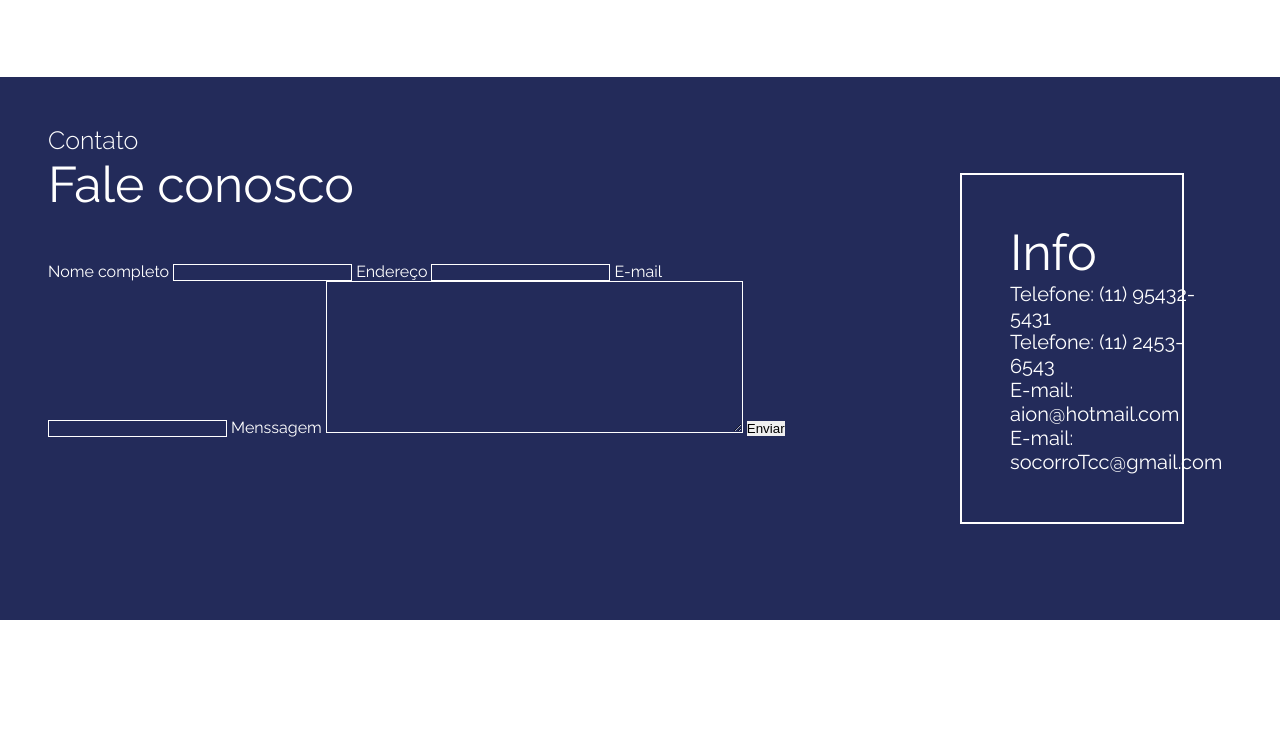
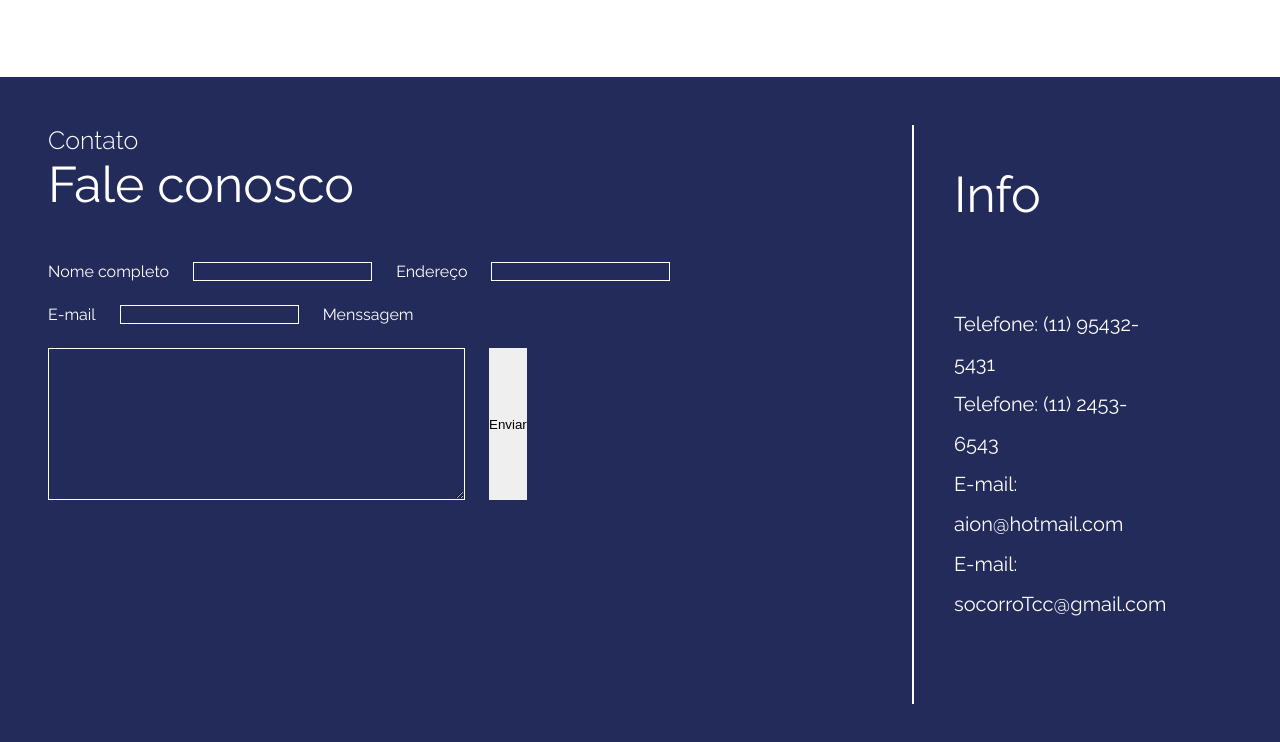
Before and after one commit to LoonGabi/one-page, a plain HTML site: page index.html in a window 1280 px wide. Shown: the part 3750-4492 px from the top of the page. Before the commit the page ends 4370 px from the top, so only its background shows below. Drawn offline with Linux system fonts and the light colour scheme; files whose address does not match are found by name.

Commit message:
mais uma vez para não perder
Sâmily me corrige!

```diff
--- a/estilo.css
+++ b/estilo.css
@@ -558,7 +558,11 @@ ul
 }
 form
 {
+    display: flex;
+    flex-wrap: wrap;
     margin: 3rem;
+    width: 80%;
+    gap: 1.5rem;
 }
 form label
 {
@@ -579,12 +583,14 @@ form input, textarea
 }
 .para-dar-o-traco
 {
-    border: 2px solid #fff;
-    margin: 3rem;
+    border-left: 2px solid #fff;
 }
 .para-guardar-o-texto
 {
-    padding: 3rem;
+    justify-content: left;
+    padding: 5rem;
+    padding-left: 2.5rem;
+    padding-top: 2.5rem;
 }
 .titulo-info
 {
@@ -603,4 +609,7 @@ form input, textarea
     font-weight: 400;
     font-size: 20px;
     align-self: flex-start;
+    line-height: 2.5rem;
+    padding-top: 5rem;
+
 }
```
